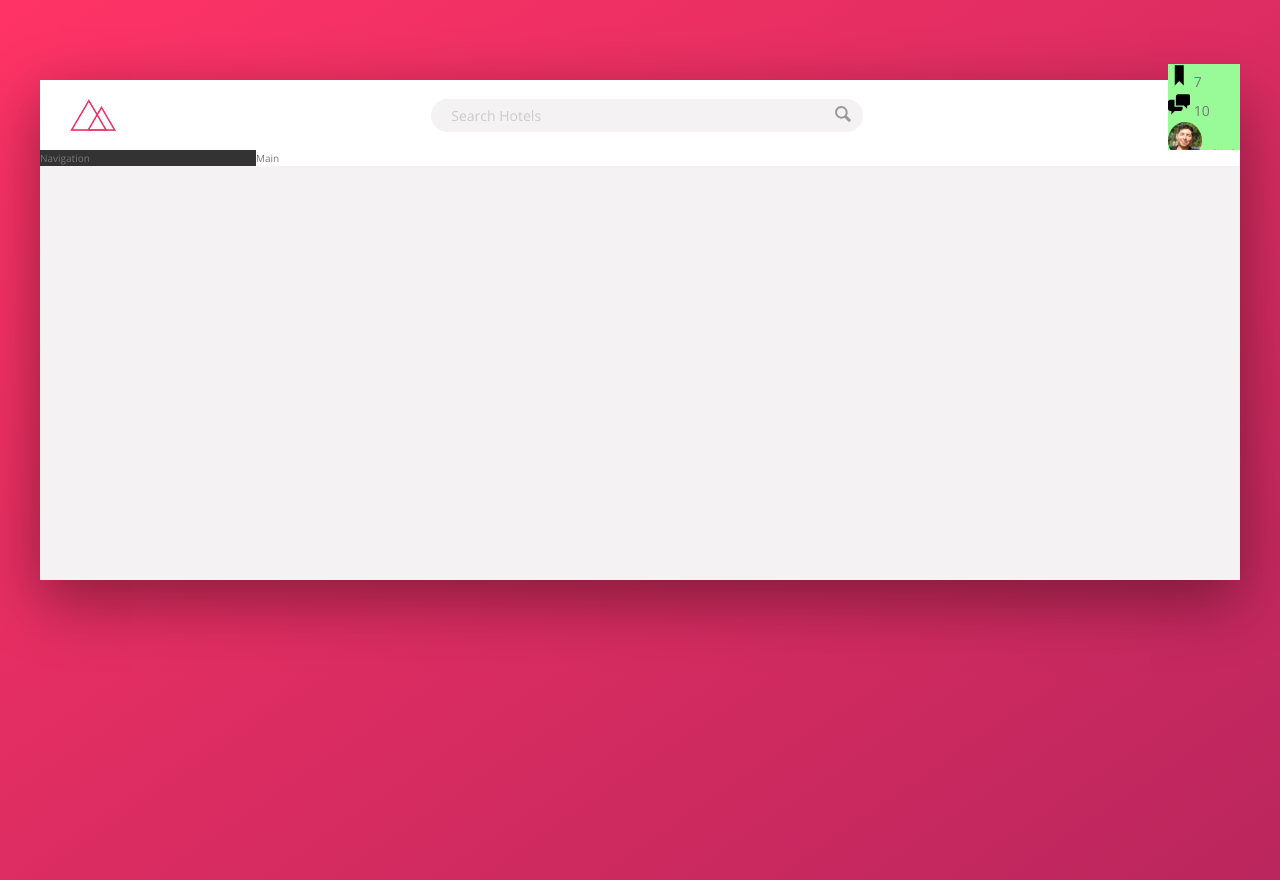
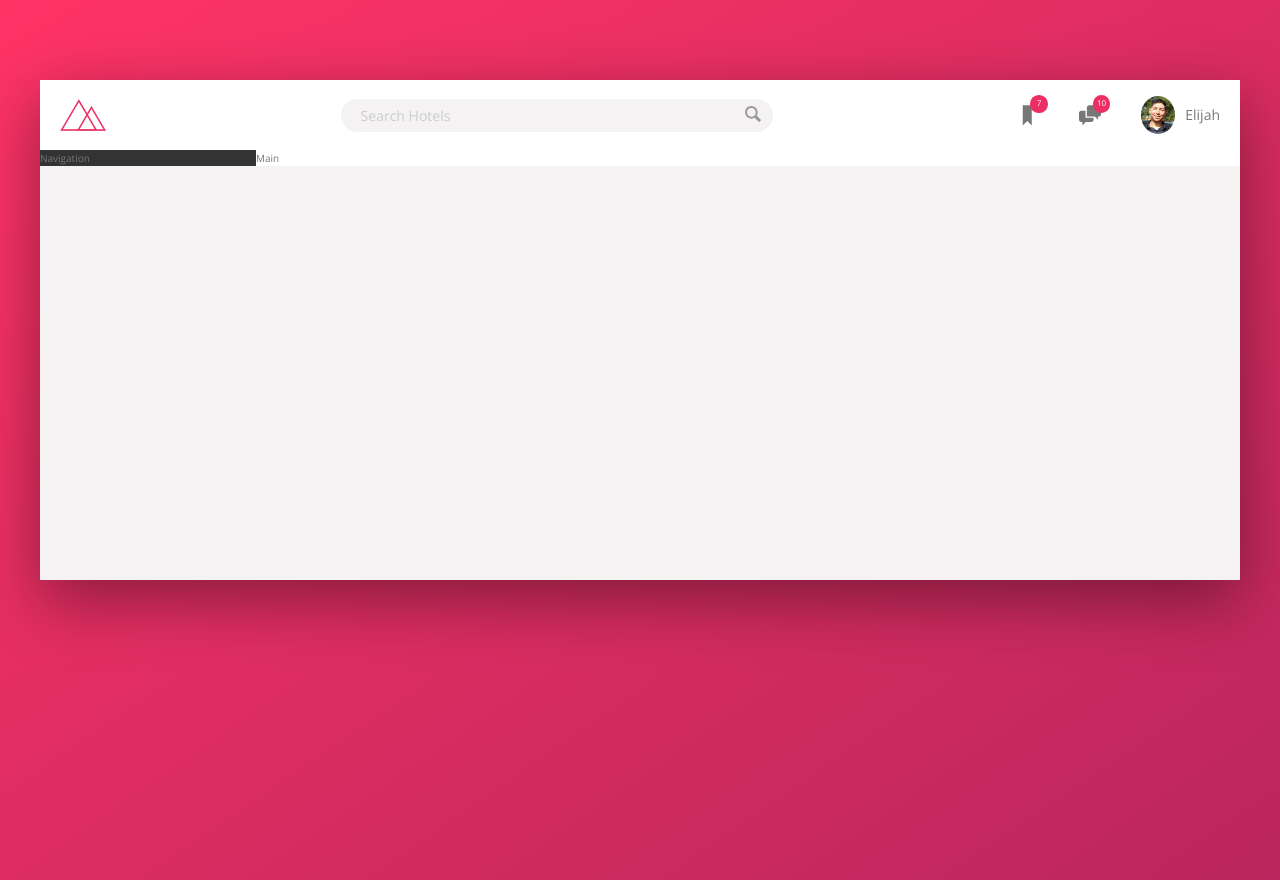
Before and after one commit to chaleay/Flexbox-Trillo, a website: page index.html in a window 1280 px wide. Drawn offline with nearby package versions, Linux system fonts and the light colour scheme.

Commit message:
finished header

```diff
--- a/sass/_components.scss
+++ b/sass/_components.scss
@@ -2,7 +2,7 @@
 
 .logo {
   height: 3.25rem;
-  margin-left: 3rem;
+  margin-left: 2rem;
 }
 
 /////////////////////////////////////////////////////
@@ -79,27 +79,61 @@
 
 /////////////////////////////////////////////////////
 .user-nav {
-  background-color: palegreen;
+  display: flex;
+  //vertical align among container
+  align-items: center;
+  //Allows the default alignment along the cross axis to be overridden for individual flex items.
+  align-self: stretch;
+
+  //Select all direct children
+  & > * {
+    padding: 0 2rem;
+    cursor: pointer;
+    height: 100%;
+
+    //flex
+    display: flex;
+    align-items: center;
+  }
+
+  //if hover over the divs
+  & > *:hover {
+    background-color: var(--color-grey-light-2);
+  }
 
   &__icon-box {
+    //using svg for position relative was wonky - used next closest parent instead
+    position: relative;
   }
 
   &__icon {
     height: 2.25rem;
     width: 2.25rem;
+    fill: var(--color-grey-dark-2);
   }
 
   &__notification {
-  }
+    font-size: 0.8rem;
+    height: 1.75rem;
+    width: 1.75rem;
+    border-radius: 50%;
+    background-color: var(--color-primary);
+    color: #fff;
+    position: absolute;
+    top: 1.5rem;
+    right: 1.1rem;
 
-  &__user {
+    //center element (in this case - text ) within container
+    display: flex;
+    justify-content: center;
+    align-items: center;
   }
 
   &__user-photo {
     height: 3.75rem;
     border-radius: 50%;
-  }
 
-  &__user-name {
+    //give photo some space
+    margin-right: 1rem;
   }
 }
```
Also changed, not shown: index.html (+3 -0 lines), css/style.css.
